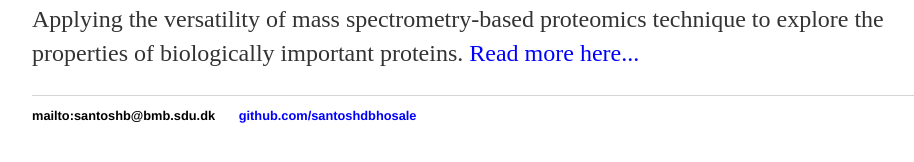
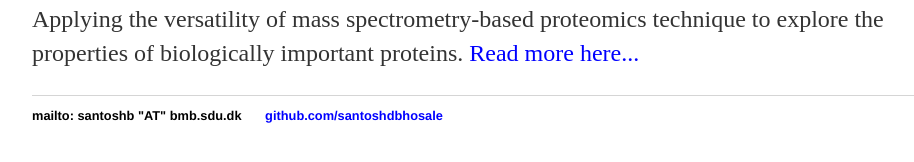
Before and after one commit to santoshdbhosale/santoshdbhosale.github.io, a Jekyll site: the page built from index.html, in a window 1280 px wide. Shown: the part 249-411 px from the top of the page, without its empty margins (160-1074 px from the left). Built offline with Jekyll 4.4.1, drawn with Linux system fonts in a browser that asks for light colours.

```diff
--- a/_layouts/default.html
+++ b/_layouts/default.html
@@ -21,7 +21,7 @@
 			</div><!-- /.container -->
 			<footer>
 	    		<ul>
-	        		 <li>mailto:santoshb@bmb.sdu.dk</li>
+	        		  <li>mailto: santoshb "AT" bmb.sdu.dk</li>
 	        		<li><a href="https://github.com/santoshdbhosale">github.com/santoshdbhosale</a></li>
 				</ul>
 			</footer>
```
